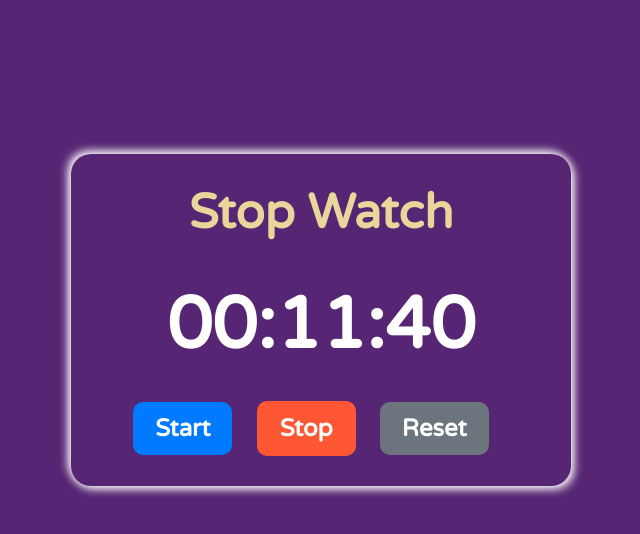
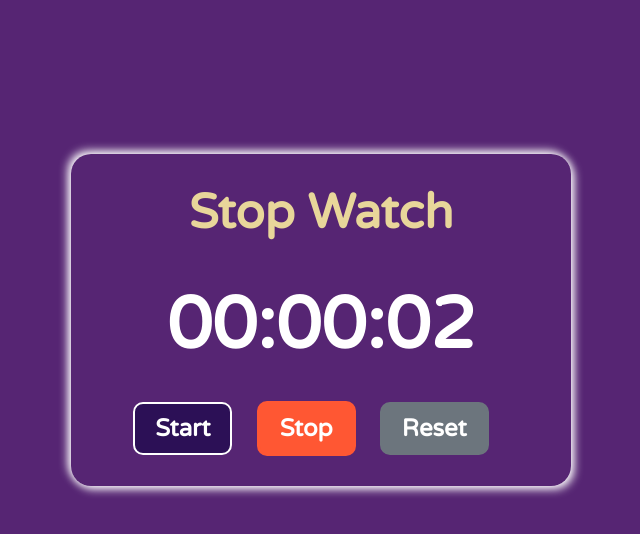
Before and after one commit to Prince-SE-web/Stop_Watch, a plain HTML site: page index.html in a window 1280 px wide. Both pictures are taken after a click on the button "Start". Shown: the whole page, without its empty margins (319-959 px from the left). Drawn offline with Linux system fonts and the light colour scheme.

Commit message:
Finished the project successfully

```diff
--- a/stopwatch.js
+++ b/stopwatch.js
@@ -24,7 +24,7 @@ function displayTime(){
 
 function startTime(){
   if(!interval){
-    interval = setInterval(increaseTime,1);
+    interval = setInterval(increaseTime,1000);
   }
 }
 
--- a/style.css
+++ b/style.css
@@ -8,7 +8,7 @@
 html,body{
   height:100vh;
   width: 100vh;
-  background-color: rgb(86, 37, 115);
+  background-color:rgb(86, 37, 115);
 }
 #main{
   position: absolute;
@@ -46,8 +46,8 @@ html,body{
 
 #start{
   color:white;
-  border:2px solid #007BFF;
-  background-color: #007BFF;
+  border:2px solid white;
+  background-color: rgb(44, 16, 86);
   position:relative;
 }
 #start::before{
```
